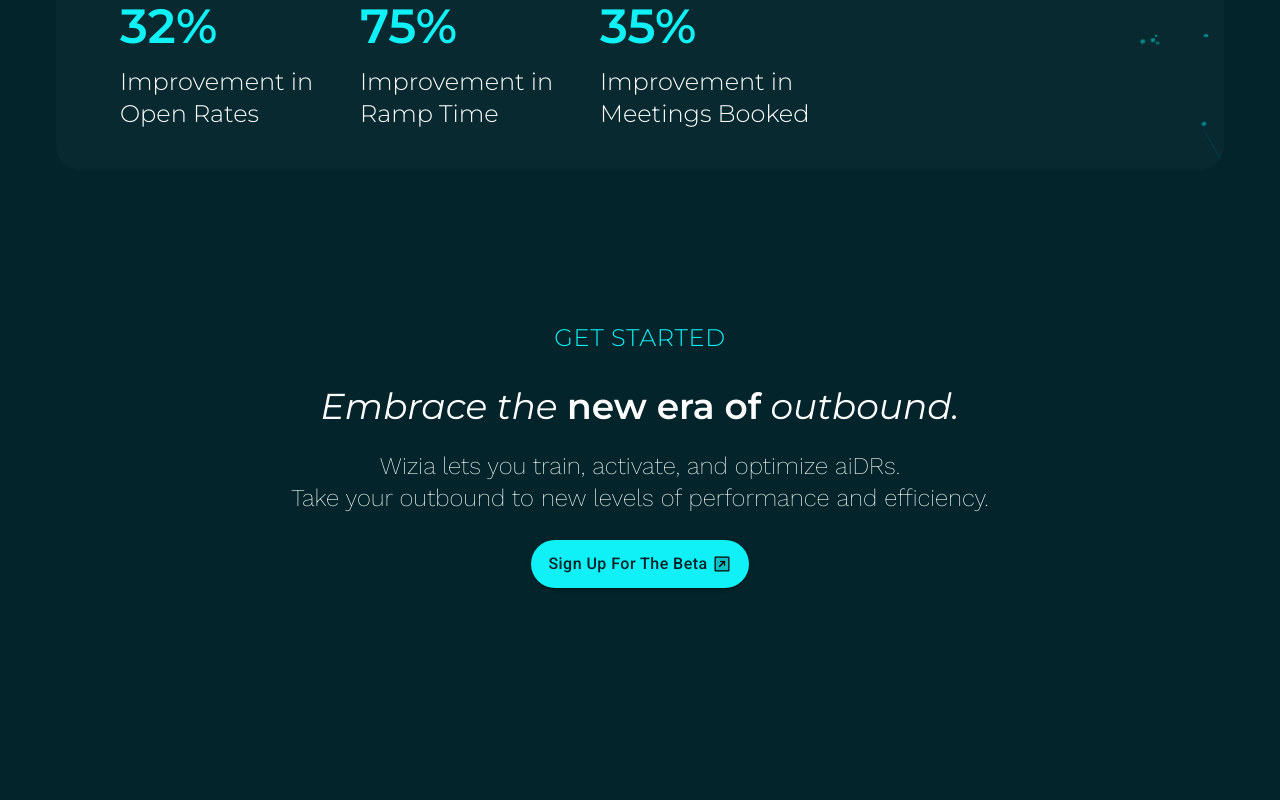
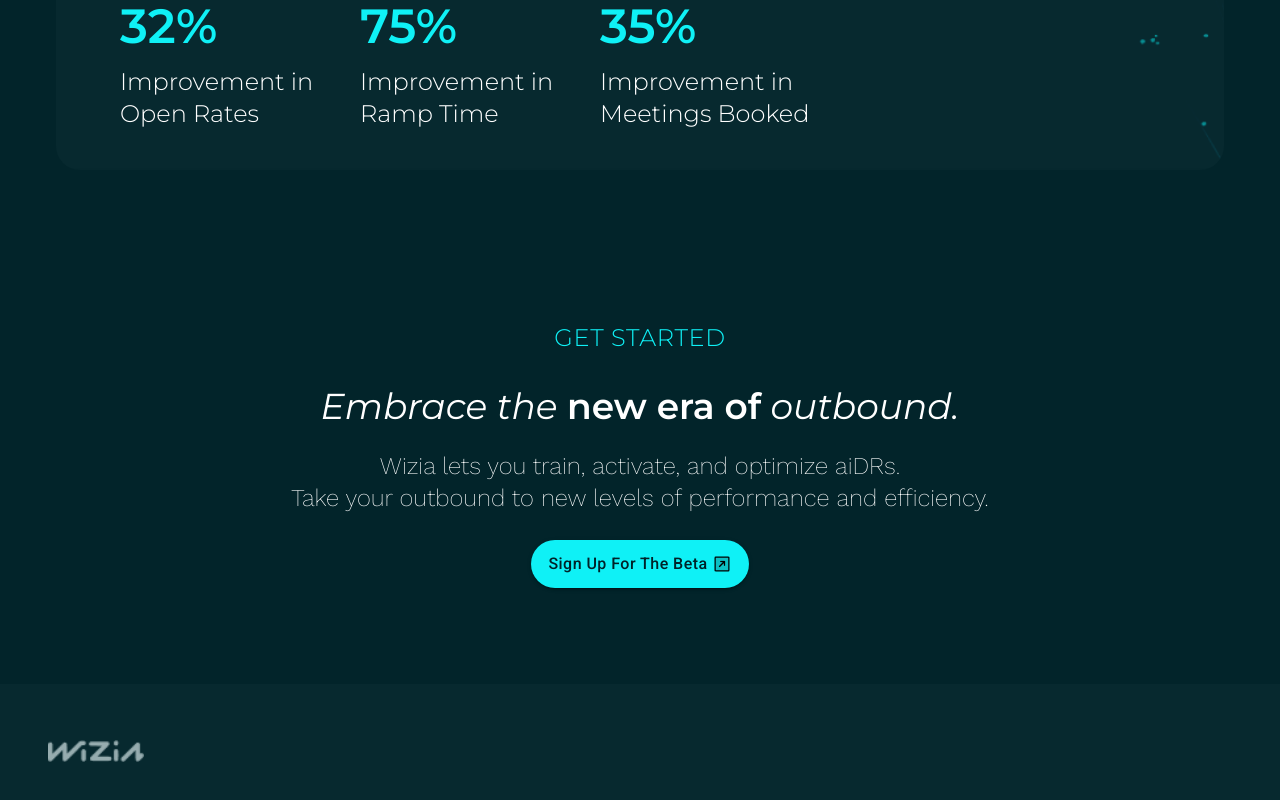
Before and after one commit to zehancoder/React-1st-Assignment, a React (Vite) app: page / in a window 1280 px wide. Shown: the part 3157-3957 px from the top of the page. Before the commit the page ends 3841 px from the top, so only its background shows below. Built offline with nearby package versions, Linux system fonts and the light colour scheme; a web font is replaced by a local one.

Commit message:
footer added

```diff
--- /dev/null
+++ b/src/pages/Footer.jsx
@@ -0,0 +1,13 @@
+function FooterFunc() {
+    return (
+        <>
+            <section>
+                <div className=" md:px-12 px-4 bg-[#07292F] md:py-14 py-12 flex items-center sm:flex-row flex-col justify-between mx-auto">
+                    <img className="w-24" src="/darkLogo.png" alt="" />
+
+                </div>
+            </section>
+        </>
+    )
+}
+export default FooterFunc;
--- a/src/pages/Home.jsx
+++ b/src/pages/Home.jsx
@@ -4,6 +4,7 @@
 import {Button, Slide} from "@mui/material"
 import SecFive from "./SectionFive";
 import SecSix from "./SectionSix";
+import FooterFunc from "./Footer";
 function HomeItem() {
     return (
         <>
@@ -42,6 +43,9 @@
 
             {/* Section six added */}
             <SecSix/>
+
+            {/* Footer Section */}
+            <FooterFunc/>
         </>
     )
 }
```
